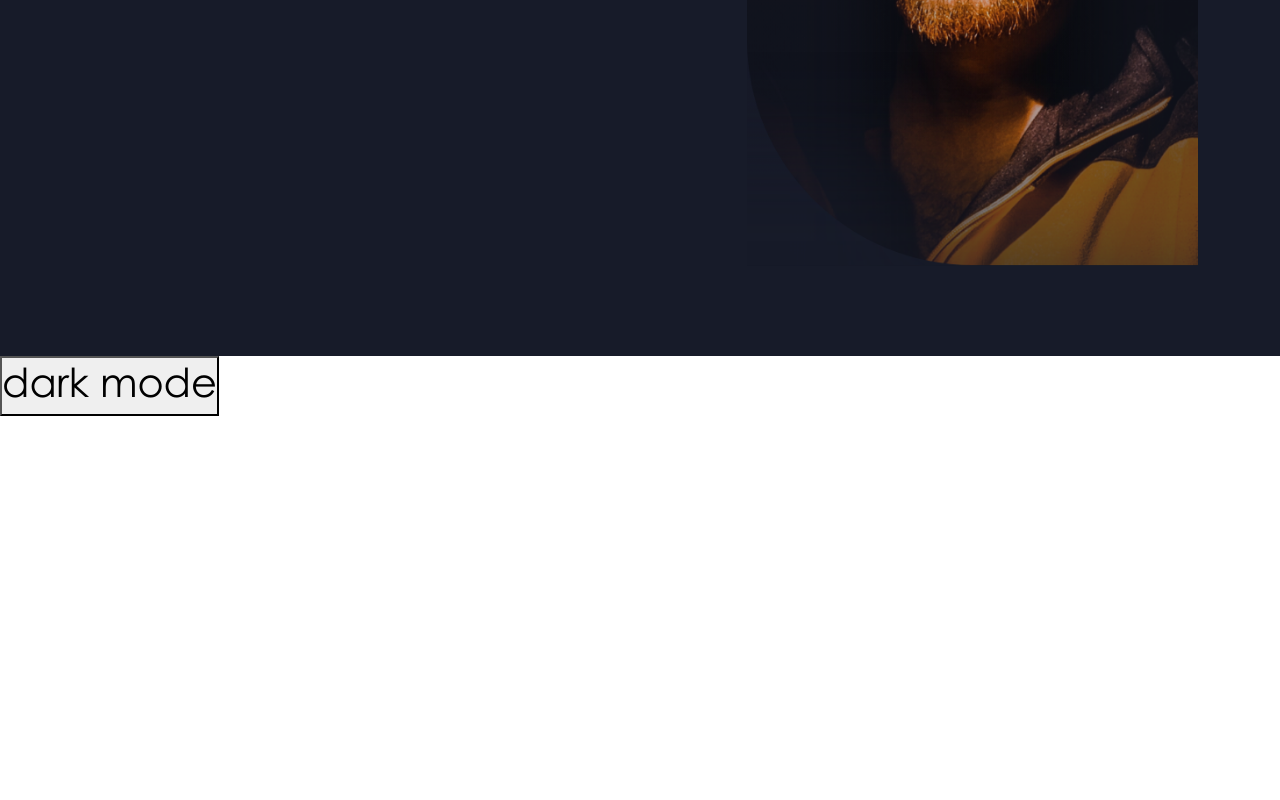
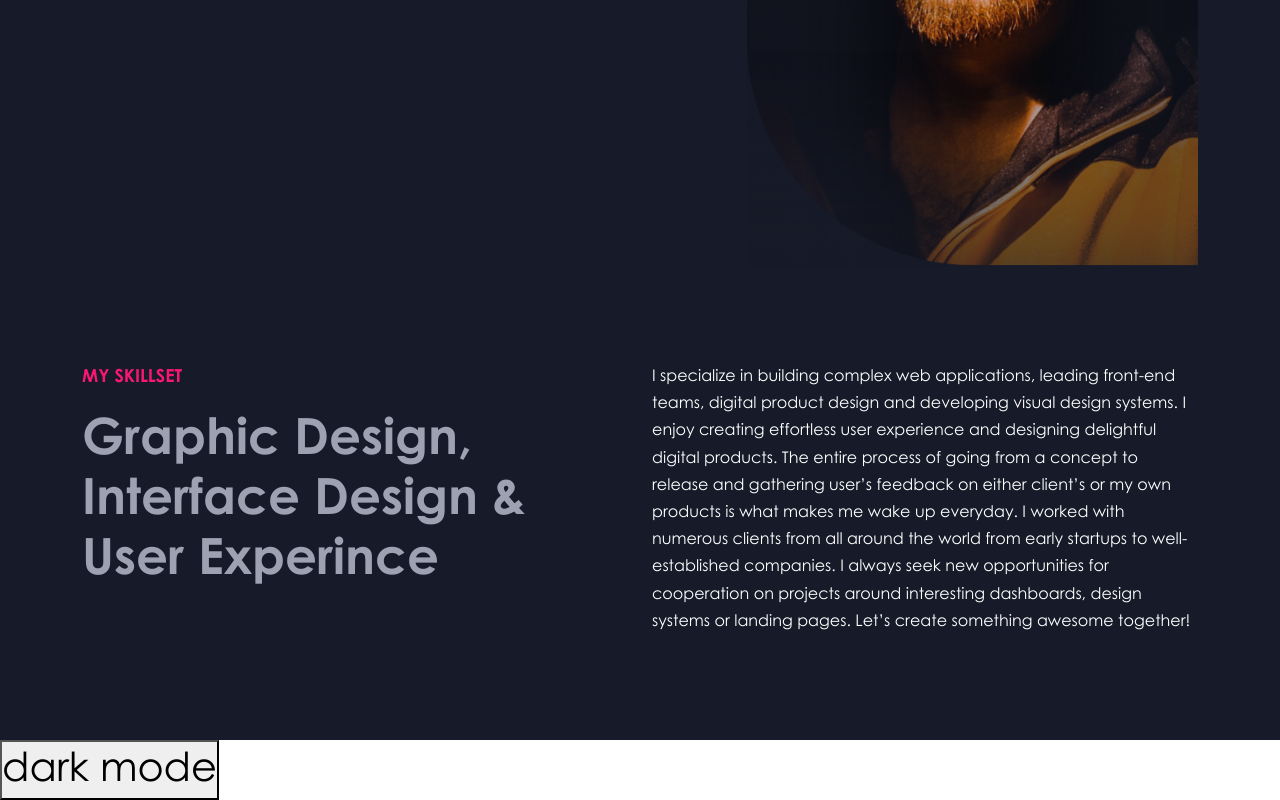
Before and after one commit to Hamza-Noah/Islam-Project, a React (Vite) app: page / in a window 1280 px wide. Shown: the part 584-1384 px from the top of the page. Before the commit the page ends 1000 px from the top, so only its background shows below. Built offline with nearby package versions, Linux system fonts and the light colour scheme.

Commit message:
added the skillset

```diff
--- a/src/App.jsx
+++ b/src/App.jsx
@@ -2,6 +2,8 @@ import { useState } from "react";
 import "./App.css";
 import Header from "./components/Header";
 import Landing from "./components/Landing";
+import Skillset from "./components/Skillset";
+
 import { changeThemeToDark, darkMode } from "./components/RTK/slice";
 import { useDispatch, useSelector } from "react-redux";
 
@@ -16,16 +18,20 @@ function App() {
       <section
         style={{
           background: mode ? "white" : "",
-          color: mode ? "black" : "",
+          // color: mode ? "black" : "",
         }}
         className="all-template"
       >
         <Header />
         <Landing />
+        <Skillset />
       </section>
-        <button className="change-theme" onClick={() => dispatch(changeThemeToDark())}>
-          <h1>dark mode</h1>
-        </button>
+      <button
+        className="change-theme"
+        onClick={() => dispatch(changeThemeToDark())}
+      >
+        <h1>dark mode</h1>
+      </button>
     </>
   );
 }
--- /dev/null
+++ b/src/components/Skillset/Skillset.jsx
@@ -0,0 +1,45 @@
+import styles from "./skilleset.module.css";
+
+export default function Skillset() {
+  return (
+    <>
+      <section className="mt-5 pt-5">
+        <div className="container">
+          <div className="row">
+            <div className="col-lg-6">
+              <hgroup>
+                <p
+                  className={`${styles["special-color"]} fw-bolder text-uppercase`}
+                >
+                  my skillset
+                </p>
+                <h2 className={`${styles["title-color"]} fw-bolder`}>
+                  <span className="d-block">Graphic Design,</span>
+                  <span className="d-block">Interface Design &</span>
+                  <span className="d-block">User Experince</span>
+                </h2>
+              </hgroup>
+            </div>
+            <div className="col-lg-6">
+              <div className={`${styles.info}`}>
+                <p className="text-white">
+                  I specialize in building complex web applications, leading
+                  front-end teams, digital product design and developing visual
+                  design systems. I enjoy creating effortless user experience
+                  and designing delightful digital products. The entire process
+                  of going from a concept to release and gathering user’s
+                  feedback on either client’s or my own products is what makes
+                  me wake up everyday. I worked with numerous clients from all
+                  around the world from early startups to well- established
+                  companies. I always seek new opportunities for cooperation on
+                  projects around interesting dashboards, design systems or
+                  landing pages. Let’s create something awesome together!
+                </p>
+              </div>
+            </div>
+          </div>
+        </div>
+      </section>
+    </>
+  );
+}
--- /dev/null
+++ b/src/components/Skillset/index.jsx
@@ -0,0 +1,3 @@
+import Skillset from "./Skillset";
+
+export default Skillset;
--- /dev/null
+++ b/src/components/Skillset/skilleset.module.css
@@ -0,0 +1,13 @@
+.special-color {
+  color: #fa1772;
+  font-size: 18px;
+}
+
+.title-color {
+  color: #9da1b2;
+  font-size: 50px;
+}
+
+.info p{
+    line-height: 1.7;
+}
```
